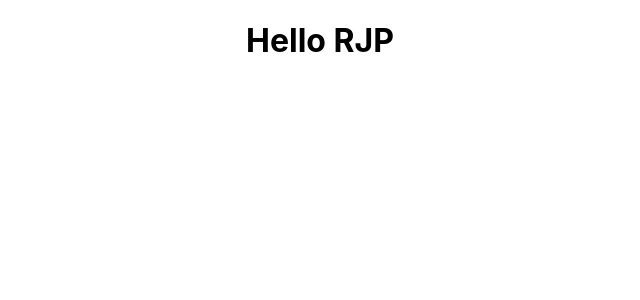
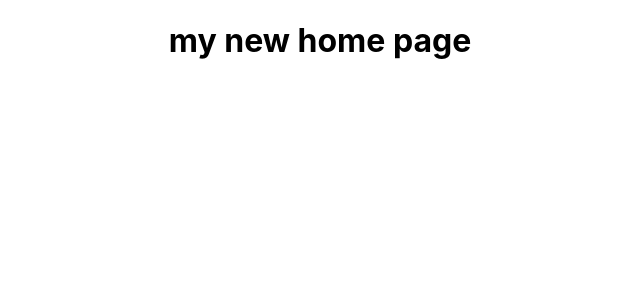
Before and after one commit to RJP-Cab302/FrontEnd, a React (Create React App) app in the folder parking-app/: page / in a window 1280 px wide. Shown: the top 300 px of the page, without its empty margins (320-960 px from the left). Built offline with nearby package versions, Linux system fonts and the light colour scheme.

Commit message:
my first commit

```diff
--- a/parking-app/src/App.js
+++ b/parking-app/src/App.js
@@ -9,7 +9,7 @@ function App() {
   }, [])
    return (
     <div className="App">
-      <h1>Hello RJP</h1>
+      <h1>my new home page</h1>
       <h2>{data.name}</h2>
        <h2>{data.message}</h2>
 
```
